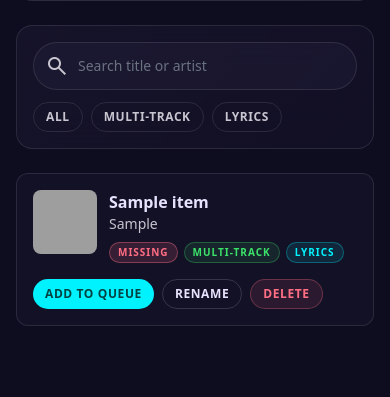
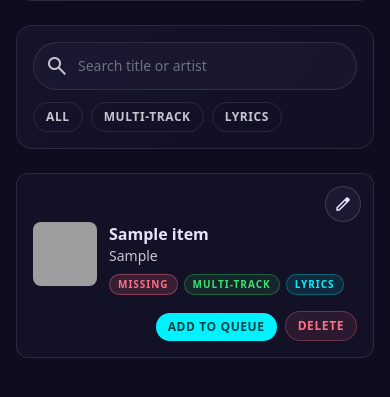
Before and after one commit to vttc08/demucs-karaoke-app, a FastAPI app: page /media in a window 390 px wide. Shown: the part 422-819 px from the top of the page. Run offline with FastAPI, Linux system fonts and the light colour scheme; tables that the repository leaves empty hold one stand-in row (values such as "Sample post"); parts of the project's set-up code (start-up, migrations or seed data) failed here and were passed over; some libraries are stand-ins or nearby versions; grey boxes are pictures that could not be loaded.

Commit message:
feat: add media edit modal and refine card actions
Replace the rename action with an edit affordance that opens a lightweight editor modal, and let the page update title/artist locally until backend CRUD is ready.

Tighten the mobile card layout so edit sits at the top right while add/delete stay anchored at the bottom right.

Co-authored-by: Copilot <223556219+Copilot@users.noreply.github.com>

```diff
--- a/static/media_management.js
+++ b/static/media_management.js
@@ -4,9 +4,16 @@ const mediaRows = document.querySelectorAll(".media-item-row, .media-item-card")
 const emptyState = document.getElementById("media-empty-state");
 const toast = document.getElementById("media-toast");
 const toastText = document.getElementById("media-toast-text");
+const editModal = document.getElementById("media-edit-modal");
+const editForm = document.getElementById("media-edit-form");
+const editItemIdInput = document.getElementById("media-edit-item-id");
+const editTitleInput = document.getElementById("media-edit-title");
+const editArtistInput = document.getElementById("media-edit-artist");
+const editModalCloseButtons = document.querySelectorAll("[data-edit-modal-close]");
 
 const activeCapabilityFilters = new Set();
 let toastTimer = null;
+let activeEditItemId = null;
 
 function showToast(message) {
     if (!toast || !toastText) {
@@ -31,6 +38,45 @@ function updateEmptyState() {
     }
     const visibleItems = [...mediaRows].filter((item) => !item.classList.contains("hidden")).length;
     emptyState.classList.toggle("hidden", visibleItems > 0);
+}
+
+function getMediaItemNodes(itemId) {
+    if (!itemId) {
+        return [];
+    }
+    return [...document.querySelectorAll(`[data-item-id="${itemId}"]`)];
+}
+
+function getItemFieldText(itemNode, field) {
+    return itemNode.querySelector(`[data-field="${field}"]`)?.textContent?.trim() || "";
+}
+
+function normalizeArtistValue(value) {
+    const cleaned = (value || "").trim();
+    return cleaned;
+}
+
+function setItemFieldText(itemNode, field, value) {
+    const fieldNode = itemNode.querySelector(`[data-field="${field}"]`);
+    if (fieldNode) {
+        fieldNode.textContent = value;
+    }
+}
+
+function updateMediaItemDisplay(itemId, title, artist) {
+    const normalizedTitle = title.trim();
+    const normalizedArtist = normalizeArtistValue(artist);
+    const nodes = getMediaItemNodes(itemId);
+    nodes.forEach((node) => {
+        node.dataset.title = normalizedTitle.toLowerCase();
+        node.dataset.artist = normalizedArtist.toLowerCase();
+        setItemFieldText(node, "title", normalizedTitle);
+        setItemFieldText(node, "artist", normalizedArtist || "Unknown Artist");
+        const titleImage = node.querySelector("img[alt]");
+        if (titleImage) {
+            titleImage.alt = `${normalizedTitle} cover`;
+        }
+    });
 }
 
 function rowMatchesFilter(row, query, capabilityFilters) {
@@ -85,39 +131,80 @@ function setCapabilityFilter(nextFilter) {
     applyFilters();
 }
 
-function renameItem(itemNode) {
-    const titleElement = itemNode.querySelector('[data-field="title"]');
-    const currentTitle = titleElement?.textContent?.trim();
-    if (!titleElement || !currentTitle) {
+function openEditModal(itemNode) {
+    const itemId = itemNode.dataset.itemId;
+    const currentTitle = getItemFieldText(itemNode, "title");
+    const currentArtist = itemNode.dataset.artist || (getItemFieldText(itemNode, "artist") === "Unknown Artist" ? "" : getItemFieldText(itemNode, "artist"));
+    if (!itemId || !currentTitle) {
         return;
     }
-    const nextTitle = window.prompt("Rename media title", currentTitle);
-    if (!nextTitle || !nextTitle.trim()) {
+    activeEditItemId = itemId;
+    if (editItemIdInput) {
+        editItemIdInput.value = itemId;
+    }
+    if (editTitleInput) {
+        editTitleInput.value = currentTitle;
+    }
+    if (editArtistInput) {
+        editArtistInput.value = currentArtist;
+    }
+    if (editModal) {
+        editModal.classList.remove("hidden");
+        editModal.setAttribute("aria-hidden", "false");
+    }
+    window.setTimeout(() => {
+        editTitleInput?.focus();
+        editTitleInput?.select();
+    }, 0);
+}
+
+function closeEditModal() {
+    activeEditItemId = null;
+    if (editModal) {
+        editModal.classList.add("hidden");
+        editModal.setAttribute("aria-hidden", "true");
+    }
+}
+
+function saveEditModal(event) {
+    event.preventDefault();
+    if (!activeEditItemId || !editTitleInput) {
         return;
     }
-    const normalized = nextTitle.trim();
-    titleElement.textContent = normalized;
-    itemNode.dataset.title = normalized.toLowerCase();
-    showToast(`Renamed to "${normalized}"`);
+    const nextTitle = editTitleInput.value.trim();
+    if (!nextTitle) {
+        showToast("Title cannot be empty.");
+        return;
+    }
+    const nextArtist = editArtistInput?.value.trim() || "";
+    updateMediaItemDisplay(activeEditItemId, nextTitle, nextArtist);
+    showToast(`Updated "${nextTitle}" locally`);
+    closeEditModal();
     applyFilters();
 }
 
 function deleteItem(itemNode) {
-    const title = itemNode.querySelector('[data-field="title"]')?.textContent?.trim() || "item";
+    const itemId = itemNode.dataset.itemId;
+    const title = getItemFieldText(itemNode, "title") || "item";
     const confirmed = window.confirm(`Delete "${title}" from media library?`);
     if (!confirmed) {
         return;
     }
-    itemNode.remove();
+    getMediaItemNodes(itemId).forEach((node) => node.remove());
     showToast(`Deleted "${title}"`);
     updateEmptyState();
 }
 
-function addToQueue(itemNode, actionButton) {
-    const title = itemNode.querySelector('[data-field="title"]')?.textContent?.trim() || "item";
-    actionButton.disabled = true;
-    actionButton.textContent = "Queued";
-    actionButton.classList.add("opacity-70", "cursor-default");
+function addToQueue(itemNode) {
+    const itemId = itemNode.dataset.itemId;
+    const title = getItemFieldText(itemNode, "title") || "item";
+    getMediaItemNodes(itemId).forEach((node) => {
+        node.querySelectorAll('button[data-action="add-to-queue"]').forEach((button) => {
+            button.disabled = true;
+            button.textContent = "Queued";
+            button.classList.add("opacity-70", "cursor-default");
+        });
+    });
     showToast(`Added "${title}" to queue (placeholder)`);
 }
 
@@ -173,12 +260,12 @@ function handleActionClick(event) {
         return;
     }
 
-    if (action === "rename") {
-        renameItem(itemNode);
+    if (action === "edit") {
+        openEditModal(itemNode);
     } else if (action === "delete") {
         deleteItem(itemNode);
     } else if (action === "add-to-queue") {
-        addToQueue(itemNode, button);
+        addToQueue(itemNode);
     }
 }
 
@@ -193,5 +280,19 @@ filterButtons.forEach((button) => {
 });
 
 document.addEventListener("click", handleActionClick);
+editModalCloseButtons.forEach((button) => {
+    button.addEventListener("click", closeEditModal);
+});
+editModal?.addEventListener("click", (event) => {
+    if (event.target === editModal) {
+        closeEditModal();
+    }
+});
+editForm?.addEventListener("submit", saveEditModal);
+document.addEventListener("keydown", (event) => {
+    if (event.key === "Escape" && editModal && !editModal.classList.contains("hidden")) {
+        closeEditModal();
+    }
+});
 syncFilterButtonStyles();
 updateEmptyState();
--- a/templates/media_management.html
+++ b/templates/media_management.html
@@ -69,13 +69,21 @@
         <div class="space-y-3 md:hidden" id="media-cards-list">
             {% for item in media_items %}
             <article
-                class="media-item-card rounded-xl border border-white/10 bg-surface-container-low p-4"
+                class="media-item-card relative rounded-xl border border-white/10 bg-surface-container-low p-4 pt-12"
                 data-item-id="{{ item.id }}"
                 data-title="{{ item.title|lower }}"
                 data-artist="{{ (item.artist or '')|lower }}"
                 data-has-multi-track="{{ 'true' if item.has_multi_track else 'false' }}"
                 data-has-lyrics="{{ 'true' if item.has_lyrics else 'false' }}"
             >
+                <button
+                    type="button"
+                    data-action="edit"
+                    aria-label="Edit media details"
+                    class="absolute right-3 top-3 inline-flex h-9 w-9 items-center justify-center rounded-full border border-white/15 bg-surface-container-high/90 text-on-surface transition-transform hover:scale-105 active:scale-95"
+                >
+                    <span class="material-symbols-outlined text-[18px]">edit</span>
+                </button>
                 <div class="flex items-start gap-3">
                     <div class="h-16 w-16 shrink-0 overflow-hidden rounded-lg bg-surface-container-high">
                         {% if item.thumbnail %}
@@ -98,9 +106,8 @@
                         </div>
                     </div>
                 </div>
-                <div class="mt-4 flex flex-wrap gap-2">
+                <div class="mt-4 flex flex-wrap items-end justify-end gap-2">
                     <button type="button" data-action="add-to-queue" class="rounded-full bg-primary px-3 py-1.5 text-xs font-black uppercase tracking-wider text-on-primary">Add to Queue</button>
-                    <button type="button" data-action="rename" class="rounded-full border border-white/15 px-3 py-1.5 text-xs font-black uppercase tracking-wider text-on-surface">Rename</button>
                     <button type="button" data-action="delete" class="rounded-full border border-error/30 bg-error/10 px-3 py-1.5 text-xs font-black uppercase tracking-wider text-error">Delete</button>
                 </div>
             </article>
@@ -161,7 +168,10 @@
                         <td class="px-4 py-3">
                             <div class="flex flex-wrap gap-1.5">
                                 <button type="button" data-action="add-to-queue" class="rounded-full bg-primary px-3 py-1.5 text-[10px] font-black uppercase tracking-wider text-on-primary">Add to Queue</button>
-                                <button type="button" data-action="rename" class="rounded-full border border-white/15 px-3 py-1.5 text-[10px] font-black uppercase tracking-wider text-on-surface">Rename</button>
+                                <button type="button" data-action="edit" class="inline-flex items-center gap-1 rounded-full border border-white/15 px-3 py-1.5 text-[10px] font-black uppercase tracking-wider text-on-surface">
+                                    <span class="material-symbols-outlined text-[14px]">edit</span>
+                                    Edit
+                                </button>
                                 <button type="button" data-action="delete" class="rounded-full border border-error/30 bg-error/10 px-3 py-1.5 text-[10px] font-black uppercase tracking-wider text-error">Delete</button>
                             </div>
                         </td>
@@ -177,6 +187,56 @@
 <div id="media-toast" class="pointer-events-none fixed bottom-4 right-4 z-50 translate-y-3 rounded-lg border border-primary/30 bg-surface-container px-4 py-2 text-sm text-on-surface opacity-0 transition-all duration-200">
     <span id="media-toast-text">Updated</span>
 </div>
+
+<div id="media-edit-modal" class="fixed inset-0 z-[60] hidden" aria-hidden="true">
+    <div class="absolute inset-0 bg-surface-container-lowest/80 backdrop-blur-sm" data-edit-modal-close></div>
+    <div class="relative mx-auto flex min-h-full w-full max-w-2xl items-center px-4 py-8 sm:px-6">
+        <section class="glass-card w-full rounded-2xl border border-white/10 p-5 shadow-2xl shadow-black/40">
+            <div class="flex items-start justify-between gap-4">
+                <div>
+                    <p class="text-[11px] font-bold uppercase tracking-widest text-primary">Edit media</p>
+                    <h2 class="mt-1 font-headline text-xl font-black tracking-tight text-on-surface">Update title and artist</h2>
+                    <p class="mt-1 text-sm text-on-surface-variant">This editor updates the page state now; backend CRUD can land later.</p>
+                </div>
+                <button
+                    type="button"
+                    data-edit-modal-close
+                    class="inline-flex h-9 w-9 items-center justify-center rounded-full border border-white/15 bg-surface-container-high text-on-surface transition-transform hover:scale-105 active:scale-95"
+                    aria-label="Close editor"
+                >
+                    <span class="material-symbols-outlined text-[18px]">close</span>
+                </button>
+            </div>
+
+            <form id="media-edit-form" class="mt-5 space-y-4">
+                <input type="hidden" id="media-edit-item-id" />
+                <div class="space-y-2">
+                    <label for="media-edit-title" class="text-[11px] font-bold uppercase tracking-widest text-on-surface-variant">Title</label>
+                    <input
+                        id="media-edit-title"
+                        type="text"
+                        class="h-12 w-full rounded-xl border border-white/10 bg-surface-container-highest/40 px-4 text-sm text-on-surface focus:outline-none focus:ring-2 focus:ring-primary/40"
+                        autocomplete="off"
+                    />
+                </div>
+                <div class="space-y-2">
+                    <label for="media-edit-artist" class="text-[11px] font-bold uppercase tracking-widest text-on-surface-variant">Artist</label>
+                    <input
+                        id="media-edit-artist"
+                        type="text"
+                        class="h-12 w-full rounded-xl border border-white/10 bg-surface-container-highest/40 px-4 text-sm text-on-surface focus:outline-none focus:ring-2 focus:ring-primary/40"
+                        autocomplete="off"
+                    />
+                </div>
+                <p class="text-xs text-on-surface-variant">Tip: use this to stage metadata cleanup before backend CRUD is wired up.</p>
+                <div class="flex flex-wrap justify-end gap-2 pt-2">
+                    <button type="button" data-edit-modal-close class="rounded-full border border-white/15 px-4 py-2 text-sm font-bold text-on-surface">Cancel</button>
+                    <button type="submit" class="rounded-full bg-primary px-4 py-2 text-sm font-black uppercase tracking-wider text-on-primary">Save changes</button>
+                </div>
+            </form>
+        </section>
+    </div>
+</div>
 {% endblock %}
 
 {% block scripts %}
```
Also changed, not shown: tests/test_routes.py (+2 -0 lines).
